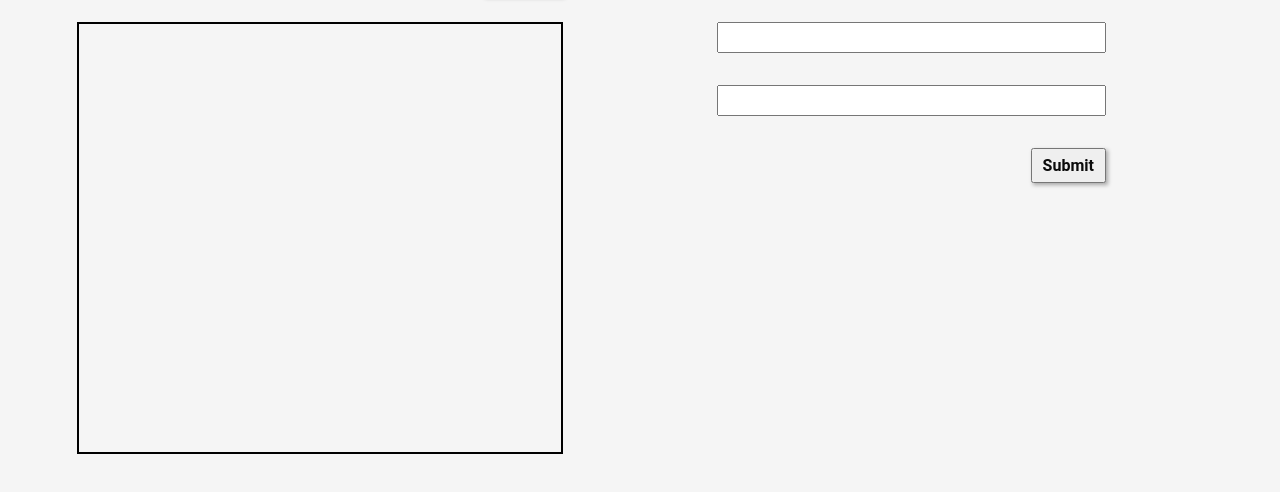
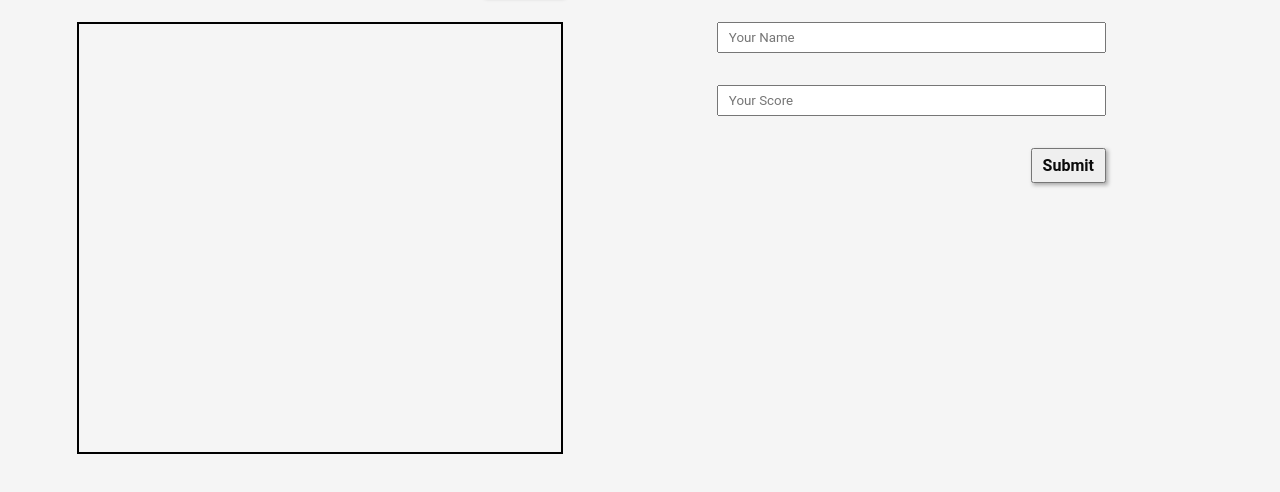
Before and after one commit to Al-Amin-Khan-Shakil/Leaderboard, a website built with webpack: page src/index.html in a window 1280 px wide. Shown: the part 242-734 px from the top of the page. Built offline with nearby package versions, Linux system fonts and the light colour scheme.

Commit message:
Edit html input field

```diff
--- a/src/index.html
+++ b/src/index.html
@@ -40,10 +40,10 @@
         <div class="score-form-wrapper">
           <form action="" id="score-form">
             <div class="input-container">
-              <input type="text" name="name" id="name">
+              <input type="text" name="name" id="name" placeholder="Your Name" required>
             </div>
             <div class="input-container">
-              <input type="number" name="score" id="score">
+              <input type="number" name="score" id="score" placeholder="Your Score" required>
             </div>
             <div class="input-container">
               <button type="submit" id="add-btn">Submit</button>
```
Also changed, not shown: dist/index.html.
